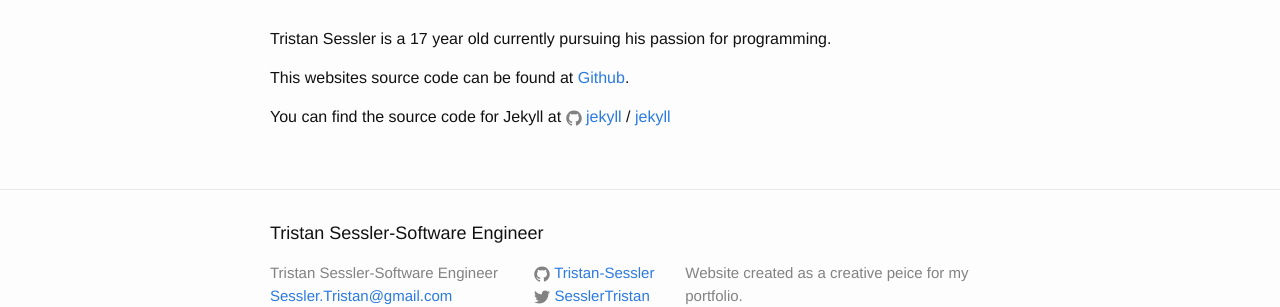
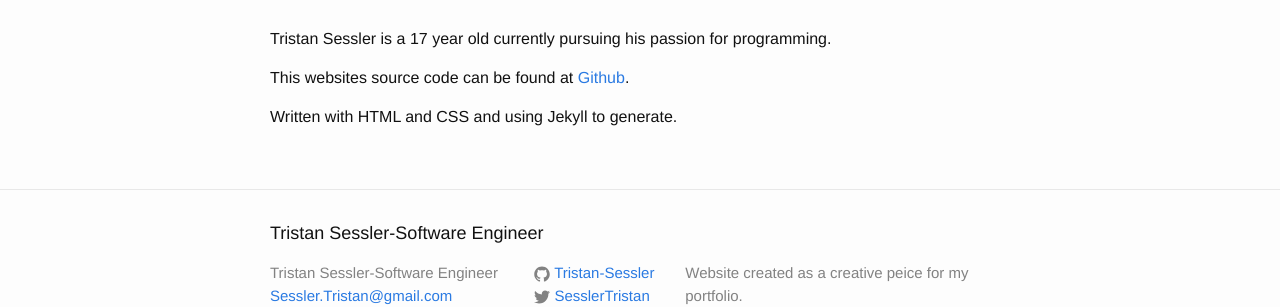
Before and after one commit to Tristan-Sessler/T1, a Jekyll site: the page built from about.md, in a window 1280 px wide. Shown: the part 137-444 px from the top of the page. Built offline with Jekyll 4.4.1, drawn with Linux system fonts in a browser that asks for light colours.

Commit message:
Update about.md

```diff
--- a/about.md
+++ b/about.md
@@ -7,6 +7,4 @@ Tristan Sessler is a 17 year old currently pursuing his passion for programming.
 
 This websites source code can be found at <a href="https://github.com/Tristan-Sessler/T1">Github</a>.
 
-You can find the source code for Jekyll at
-{% include icon-github.html username="jekyll" %} /
-[jekyll](https://github.com/jekyll/jekyll)
+Written with HTML and CSS and using Jekyll to generate.
```
